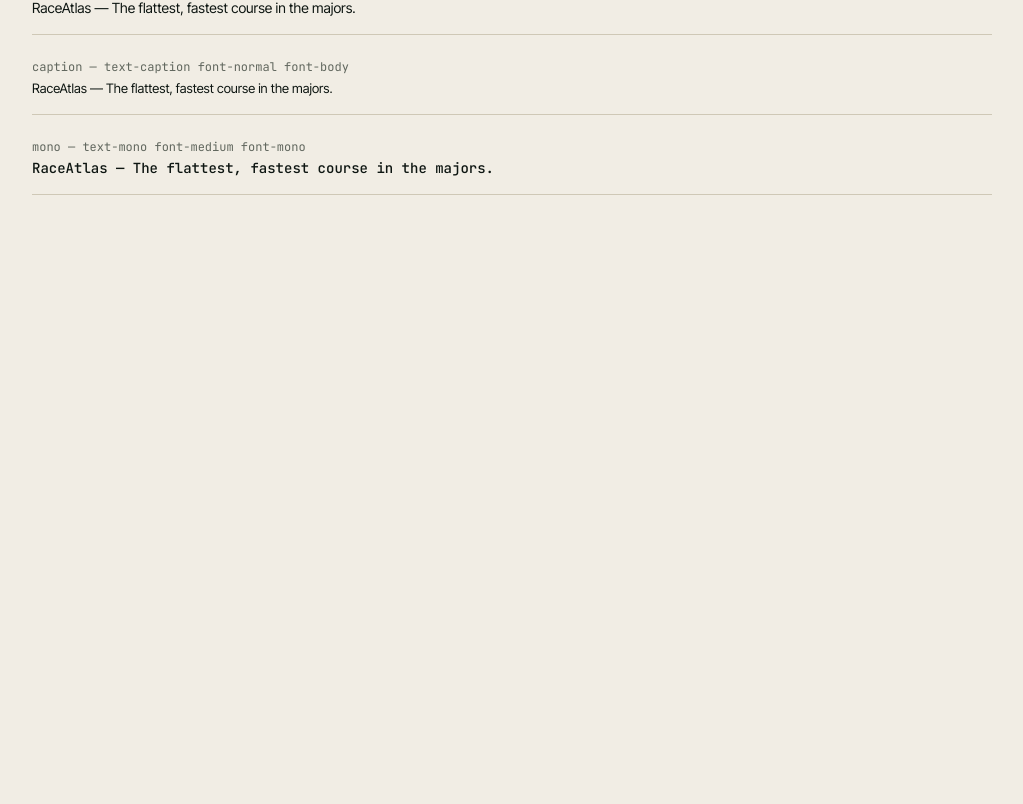
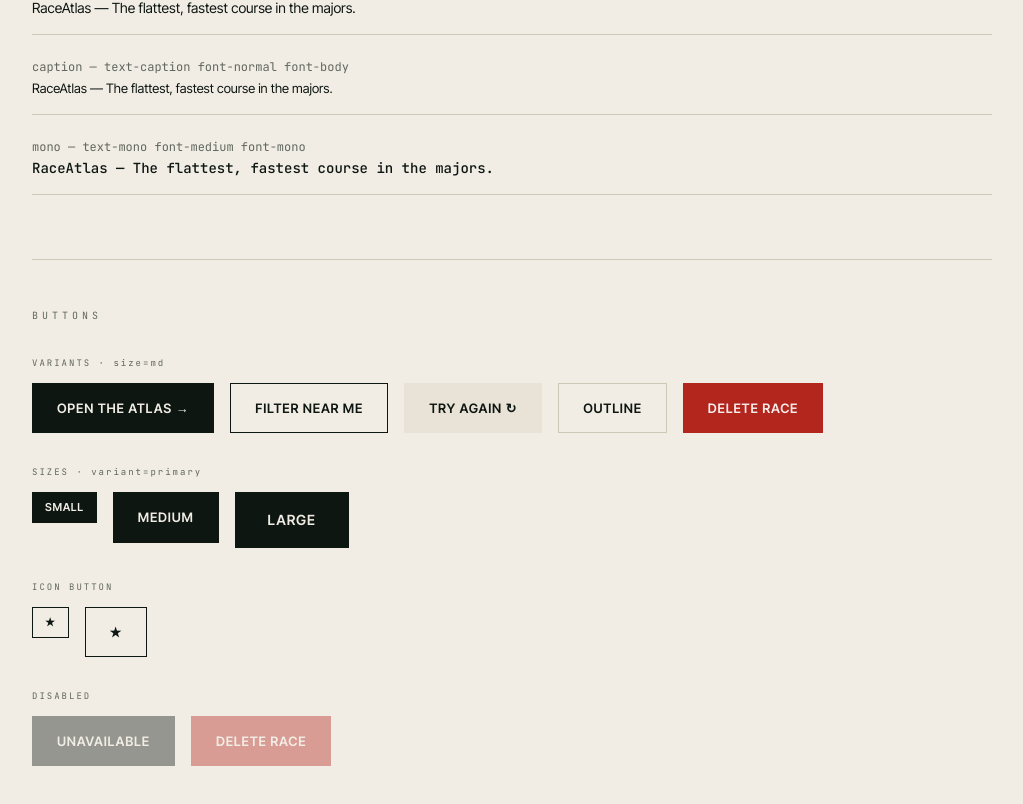
Before and after one commit to mowi12/RaceAtlas, a Next.js app: page /design in a window 1280 px wide. Shown: the part 2787-3591 px from the top of the page, without its empty margins (128-1151 px from the left). Before the commit the page ends 3094 px from the top, so only its background shows below. Built offline with nearby package versions, Linux system fonts and the light colour scheme.

Commit message:
feat: add button component

```diff
--- a/src/app/design/DesignShowcase.tsx
+++ b/src/app/design/DesignShowcase.tsx
@@ -1,5 +1,6 @@
 import type React from "react";
 import { Colors } from "@/app/design/sections/Colors";
+import { Components } from "@/app/design/sections/Components";
 import { ContrastCheck } from "@/app/design/sections/ConstrastCheck";
 import { TypeScale } from "@/app/design/sections/TypeScale";
 
@@ -57,6 +58,7 @@
         <Colors />
         <ContrastCheck />
         <TypeScale />
+        <Components />
       </div>
     </div>
   );
--- /dev/null
+++ b/src/app/design/sections/Components.tsx
@@ -0,0 +1,47 @@
+import { Section, VariantRow } from "@/app/design/DesignShowcase";
+import { Button } from "@/components/ui/Button";
+
+export function Components() {
+  return (
+    <div>
+      <Section id="buttons" title="Buttons">
+        <div className="flex flex-col gap-8">
+          <VariantRow label="VARIANTS · size=md">
+            <Button variant="primary">OPEN THE ATLAS →</Button>
+            <Button variant="secondary">FILTER NEAR ME</Button>
+            <Button variant="ghost">TRY AGAIN ↻</Button>
+            <Button variant="outline">OUTLINE</Button>
+            <Button variant="destructive">DELETE RACE</Button>
+          </VariantRow>
+          <VariantRow label="SIZES · variant=primary">
+            <Button size="sm" variant="primary">
+              SMALL
+            </Button>
+            <Button size="md" variant="primary">
+              MEDIUM
+            </Button>
+            <Button size="lg" variant="primary">
+              LARGE
+            </Button>
+          </VariantRow>
+          <VariantRow label="ICON BUTTON">
+            <Button variant="secondary" size="sm">
+              ★
+            </Button>
+            <Button variant="secondary" size="md">
+              ★
+            </Button>
+          </VariantRow>
+          <VariantRow label="DISABLED">
+            <Button variant="primary" disabled>
+              UNAVAILABLE
+            </Button>
+            <Button variant="destructive" disabled>
+              DELETE RACE
+            </Button>
+          </VariantRow>
+        </div>
+      </Section>
+    </div>
+  );
+}
--- /dev/null
+++ b/src/components/ui/Button.tsx
@@ -0,0 +1,55 @@
+import type React from "react";
+import { cn } from "@/lib/utils";
+
+type ButtonVariant =
+  | "primary"
+  | "secondary"
+  | "ghost"
+  | "destructive"
+  | "outline";
+type ButtonSize = "sm" | "md" | "lg";
+
+interface ButtonProps extends React.ButtonHTMLAttributes<HTMLButtonElement> {
+  variant?: ButtonVariant;
+  size?: ButtonSize;
+}
+
+const variantClasses: Record<ButtonVariant, string> = {
+  primary:
+    "bg-primary text-primary-foreground border-transparent hover:opacity-90",
+  secondary:
+    "bg-transparent text-foreground border-foreground hover:bg-primary hover:text-primary-foreground",
+  ghost:
+    "bg-paper-2 text-foreground border-transparent hover:bg-paper-3 hover:border-foreground",
+  destructive:
+    "bg-destructive text-destructive-foreground border-transparent hover:opacity-90",
+  outline: "bg-transparent text-foreground border-rule hover:border-foreground",
+};
+
+const sizeClasses: Record<ButtonSize, string> = {
+  sm: "px-3 py-1.5 text-[11px] tracking-[0.06em]",
+  md: "px-6 py-3.5 text-[13px] tracking-[0.06em]",
+  lg: "px-8 py-4 text-[14px] tracking-[0.06em]",
+};
+
+export function Button({
+  variant = "primary",
+  size = "md",
+  className,
+  children,
+  ...props
+}: ButtonProps) {
+  return (
+    <button
+      className={cn(
+        "inline-flex items-center justify-center border font-body font-semibold transition-opacity cursor-pointer disabled:cursor-not-allowed disabled:opacity-40",
+        variantClasses[variant],
+        sizeClasses[size],
+        className,
+      )}
+      {...props}
+    >
+      {children}
+    </button>
+  );
+}
```
